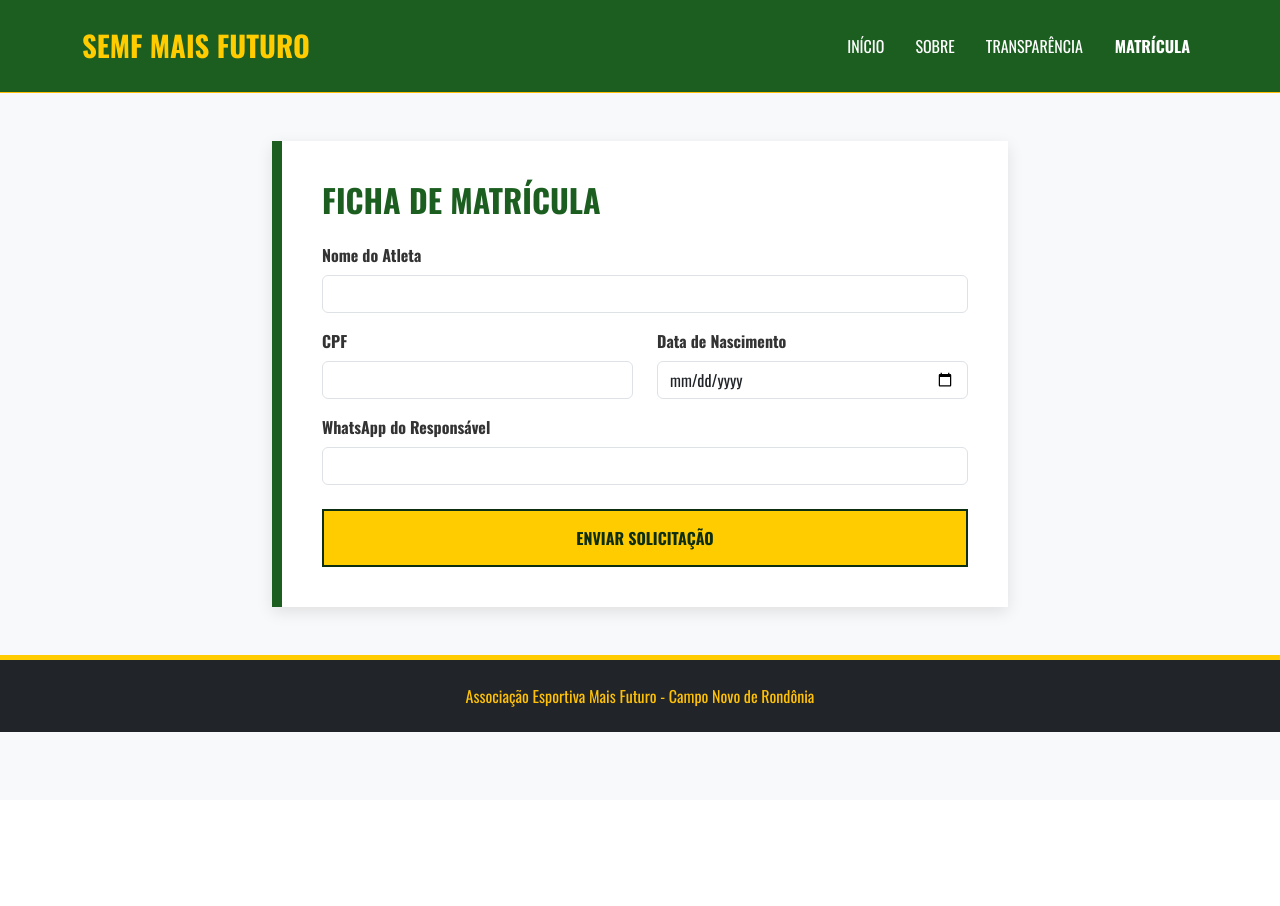
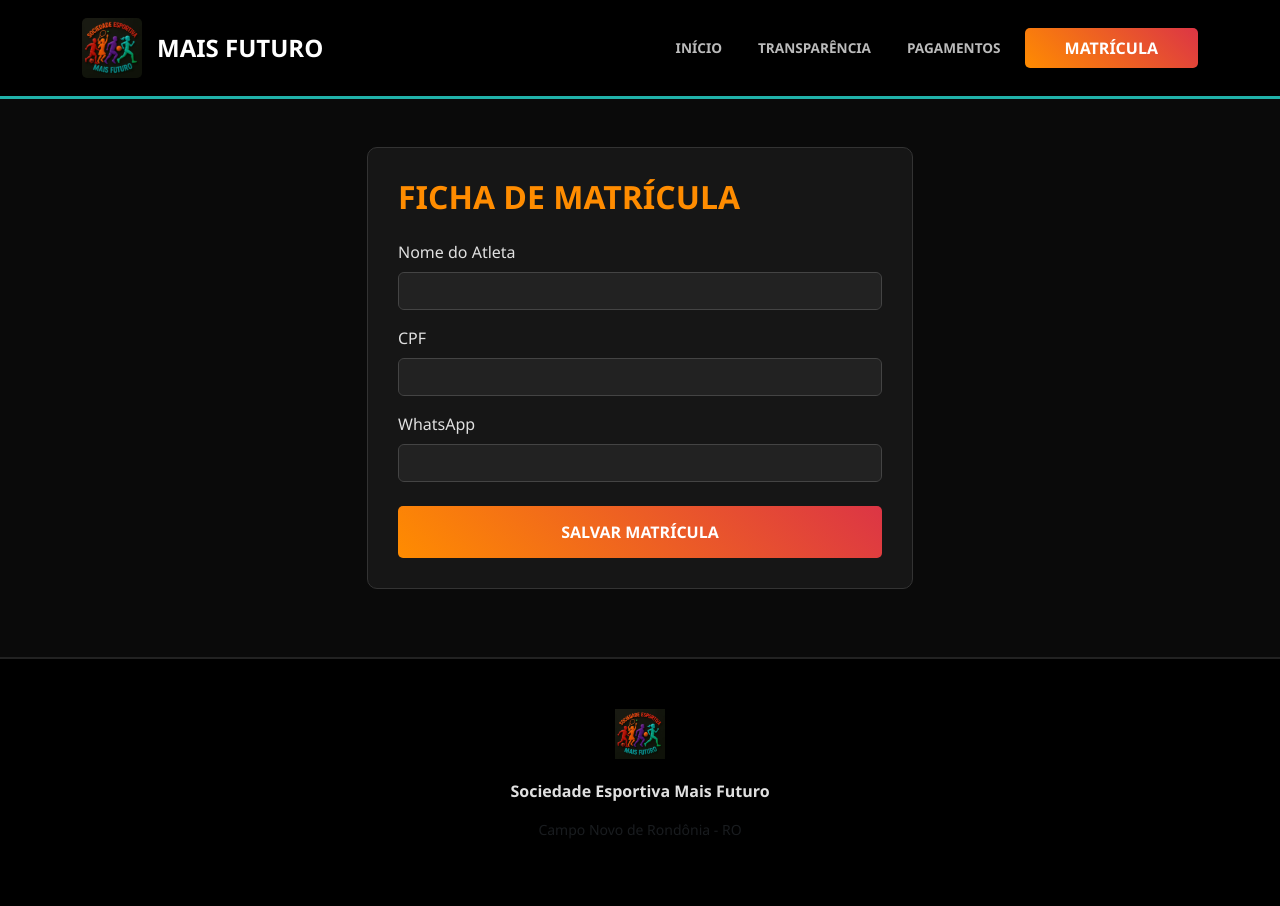
Before and after one commit to Eduuuoo/SEMF, a Flask app: page /inscricao in a window 1280 px wide. Before the commit the page ends 732 px from the top, so only its background shows below. Run offline with Flask 3, Linux system fonts and the light colour scheme.

Commit message:
Primeiro envio do site da SEMF

```diff
--- a/app.py
+++ b/app.py
@@ -1,19 +1,19 @@
 from flask import Flask, render_template, request, url_for
+import csv
+import os
 
 app = Flask(__name__)
+app.secret_key = "semf_dark_edition_2026"
 
-# Dados para a Transparência (Simulados)
 gastos_lista = [
-    {"data": "02/05/2026", "descricao": "Material Esportivo", "valor": "R$ 750,00"},
-    {"data": "10/05/2026", "descricao": "Manutenção Campo", "valor": "R$ 600,00"}
+    {"data": "02/05/2026", "descricao": "Material Esportivo e Uniformes", "valor": "R$ 1.250,00"},
+    {"data": "10/05/2026", "descricao": "Manutenção do Campo Novo", "valor": "R$ 600,00"},
+    {"data": "14/05/2026", "descricao": "Arbitragem e Logística", "valor": "R$ 450,00"}
 ]
 
 @app.route('/')
 def home():
-    try:
-        return render_template('home.html')
-    except Exception as e:
-        return f"Erro ao carregar a página inicial: {e}"
+    return render_template('home.html')
 
 @app.route('/sobre')
 def sobre():
@@ -23,17 +23,27 @@ def sobre():
 def transparencia():
     return render_template('transparencia.html', gastos=gastos_lista)
 
-@app.route('/doacao')
-def doacao():
-    return render_template('doacao.html')
+@app.route('/pagamentos')
+def pagamentos():
+    return render_template('pagamentos.html')
 
 @app.route('/inscricao', methods=['GET', 'POST'])
 def inscricao():
     if request.method == 'POST':
-        nome_atleta = request.form.get('nome')
-        return render_template('sucesso.html', nome=nome_atleta)
+        nome = request.form.get('nome')
+        cpf = request.form.get('cpf')
+        telefone = request.form.get('telefone')
+
+        file_path = 'inscricoes_semf.csv'
+        file_exists = os.path.isfile(file_path)
+        with open(file_path, 'a', newline='', encoding='utf-8') as f:
+            writer = csv.writer(f)
+            if not file_exists:
+                writer.writerow(['Nome Atleta', 'CPF', 'WhatsApp'])
+            writer.writerow([nome, cpf, telefone])
+
+        return render_template('sucesso.html', nome=nome)
     return render_template('inscricao.html')
 
 if __name__ == '__main__':
-    # O debug=True ajuda a ver o erro real se o site cair
     app.run(debug=True)
--- /dev/null
+++ b/inscricoes_semf.csv
@@ -0,0 +1 @@
+Eduardo Fernandes Silva,060.064.712-99,(69) 3262-1062
--- a/static/style.css
+++ b/static/style.css
@@ -1,79 +1,83 @@
 :root {
-    --primary: #1b5e20; /* Verde Escuro */
-    --accent: #ffcc00;  /* Amarelo Ouro */
-    --light: #f8f9fa;
-    --dark: #0d2e10;
+    --preto-profundo: #0a0a0a;
+    --preto-card: #161616;
+    --turquesa: #20b2aa;
+    --laranja: #ff8c00;
+    --roxo: #6a5acd;
+    --vermelho: #dc3545;
+    --texto-claro: #e0e0e0;
 }
 
 body {
-    font-family: 'Oswald', sans-serif;
-    background-color: var(--light);
+    font-family: 'Segoe UI', Roboto, sans-serif;
+    background-color: var(--preto-profundo);
+    color: var(--texto-claro);
     margin: 0;
-    color: #333;
 }
 
-/* Navbar */
+/* Navbar Dark */
 .navbar {
-    background-color: var(--primary) !important;
-    border-bottom: 5px solid var(--accent);
-    padding: 1.2rem 0;
+    background-color: rgba(0, 0, 0, 0.95) !important;
+    border-bottom: 3px solid var(--turquesa);
+    padding: 0.8rem 0;
 }
 
-.navbar-brand { font-weight: bold; color: var(--accent) !important; font-size: 1.8rem; }
-.nav-link { color: white !important; text-transform: uppercase; font-weight: 500; margin-left: 15px; }
+.logo-site {
+    height: 60px; /* Tamanho da sua logo */
+    width: auto;
+    margin-right: 15px;
+    border-radius: 5px;
+}
 
-/* Hero Section */
+.navbar-brand { font-weight: 800; color: white !important; font-size: 1.5rem; }
+.nav-link { color: #bbb !important; font-weight: 600; text-transform: uppercase; margin-left: 20px; font-size: 0.85rem; }
+.nav-link:hover { color: var(--laranja) !important; }
+
+/* Seção de Destaque */
 .hero {
-    background: linear-gradient(rgba(0,0,0,0.6), rgba(0,0,0,0.6)),
-                url('https://images.unsplash.com/photo-1574629810360-7efbbe195018?q=80');
+    background: linear-gradient(rgba(0,0,0,0.8), rgba(0,0,0,0.8)),
+                url('https://images.unsplash.com/photo-1551952237-954a0e68786c?q=80');
     background-size: cover;
-    background-position: center;
-    color: white;
     padding: 100px 0;
     text-align: center;
-    border-bottom: 8px solid var(--accent);
-}
-
-/* Blocos de Fotos e Cards */
-.box-foto {
-    background: white;
-    padding: 15px;
-    border: 1px solid #ddd;
-    box-shadow: 0 10px 20px rgba(0,0,0,0.1);
-    margin-bottom: 30px;
-}
-
-.box-foto img {
-    width: 100%;
-    height: 250px;
-    object-fit: cover;
-    border: 3px solid var(--primary);
+    border-bottom: 5px solid var(--roxo);
 }
 
 .btn-semf {
-    background-color: var(--accent);
-    color: var(--dark);
+    background: linear-gradient(45deg, var(--laranja), var(--vermelho));
+    color: white;
+    padding: 14px 40px;
+    border-radius: 5px;
     font-weight: bold;
-    padding: 15px 40px;
-    border: 2px solid var(--dark);
     text-transform: uppercase;
     text-decoration: none;
     display: inline-block;
+    transition: 0.3s;
+    border: none;
 }
 
-.btn-semf:hover { background-color: var(--primary); color: white; }
+.btn-semf:hover { transform: translateY(-3px); box-shadow: 0 5px 15px rgba(255, 140, 0, 0.4); color: white; }
+
+/* Cards Dark */
+.card-semf {
+    background: var(--preto-card);
+    border: 1px solid #333;
+    border-radius: 10px;
+    padding: 30px;
+    margin-bottom: 20px;
+}
+
+.form-control {
+    background-color: #222;
+    border: 1px solid #444;
+    color: white;
+}
+
+.form-control:focus { background-color: #2a2a2a; color: white; border-color: var(--turquesa); }
 
 footer {
-    background: var(--dark);
-    color: var(--accent);
-    padding: 40px 0;
+    background: #000;
+    padding: 50px 0;
+    border-top: 2px solid #222;
     text-align: center;
-    border-top: 5px solid var(--accent);
 }
-
-.card-form {
-    background: white;
-    padding: 40px;
-    border-left: 10px solid var(--primary);
-    box-shadow: 0 5px 15px rgba(0,0,0,0.1);
-}
--- a/templates/base.html
+++ b/templates/base.html
@@ -3,30 +3,37 @@
 <head>
     <meta charset="UTF-8">
     <meta name="viewport" content="width=device-width, initial-scale=1.0">
-    <title>SEMF - Mais Futuro</title>
+    <title>SEMF - Sociedade Esportiva Mais Futuro</title>
     <link href="https://cdn.jsdelivr.net/npm/bootstrap@5.3.0/dist/css/bootstrap.min.css" rel="stylesheet">
-    <link href="https://fonts.googleapis.com/css2?family=Oswald:wght@400;700&display=swap" rel="stylesheet">
     <link rel="stylesheet" href="{{ url_for('static', filename='style.css') }}">
 </head>
 <body>
-    <nav class="navbar navbar-expand-lg navbar-dark bg-dark border-bottom border-warning">
+    <nav class="navbar navbar-expand-lg sticky-top">
         <div class="container">
-            <a class="navbar-brand fw-bold text-warning" href="{{ url_for('home') }}">SEMF MAIS FUTURO</a>
-            <div class="navbar-nav ms-auto">
-                <a class="nav-link text-white" href="{{ url_for('home') }}">Início</a>
-                <a class="nav-link text-white" href="{{ url_for('sobre') }}">Sobre</a>
-                <a class="nav-link text-white" href="{{ url_for('transparencia') }}">Transparência</a>
-                <a class="nav-link btn btn-warning text-dark fw-bold ms-lg-3" href="{{ url_for('inscricao') }}">MATRÍCULA</a>
+            <a class="navbar-brand d-flex align-items-center" href="{{ url_for('home') }}">
+                <img src="{{ url_for('static', filename='logo.jpg') }}" alt="Logo SEMF" class="logo-site">
+                <span>MAIS FUTURO</span>
+            </a>
+            <div class="collapse navbar-collapse justify-content-end">
+                <ul class="navbar-nav align-items-center">
+                    <li class="nav-item"><a class="nav-link" href="{{ url_for('home') }}">Início</a></li>
+                    <li class="nav-item"><a class="nav-link" href="{{ url_for('transparencia') }}">Transparência</a></li>
+                    <li class="nav-item"><a class="nav-link" href="{{ url_for('pagamentos') }}">Pagamentos</a></li>
+                    <li class="nav-item"><a class="btn-semf py-2 ms-lg-3" href="{{ url_for('inscricao') }}">MATRÍCULA</a></li>
+                </ul>
             </div>
         </div>
     </nav>
 
     {% block content %}{% endblock %}
 
-    <footer class="bg-dark text-warning text-center py-4 mt-5">
-        <p class="mb-0">Associação Esportiva Mais Futuro - Campo Novo de Rondônia</p>
+    <footer>
+        <div class="container">
+            <img src="{{ url_for('static', filename='logo.jpg') }}" alt="Logo" style="height: 50px; margin-bottom: 20px;">
+            <p><strong>Sociedade Esportiva Mais Futuro</strong></p>
+            <p class="small text-muted">Campo Novo de Rondônia - RO</p>
+        </div>
     </footer>
-
     <script src="https://cdn.jsdelivr.net/npm/bootstrap@5.3.0/dist/js/bootstrap.bundle.min.js"></script>
 </body>
 </html>
--- a/templates/inscricao.html
+++ b/templates/inscricao.html
@@ -2,29 +2,23 @@
 {% block content %}
 <div class="container my-5">
     <div class="row justify-content-center">
-        <div class="col-md-8">
-            <div class="card-form">
-                <h2 class="fw-bold mb-4" style="color: var(--primary);">FICHA DE MATRÍCULA</h2>
+        <div class="col-md-6">
+            <div class="card-semf">
+                <h2 class="fw-bold mb-4" style="color: var(--laranja);">FICHA DE MATRÍCULA</h2>
                 <form action="{{ url_for('inscricao') }}" method="POST">
                     <div class="mb-3">
-                        <label class="form-label fw-bold">Nome do Atleta</label>
+                        <label class="form-label">Nome do Atleta</label>
                         <input type="text" name="nome" class="form-control" required>
                     </div>
-                    <div class="row mb-3">
-                        <div class="col-md-6">
-                            <label class="form-label fw-bold">CPF</label>
-                            <input type="text" name="cpf" class="form-control" required>
-                        </div>
-                        <div class="col-md-6">
-                            <label class="form-label fw-bold">Data de Nascimento</label>
-                            <input type="date" name="data" class="form-control" required>
-                        </div>
+                    <div class="mb-3">
+                        <label class="form-label">CPF</label>
+                        <input type="text" name="cpf" class="form-control" required>
                     </div>
                     <div class="mb-4">
-                        <label class="form-label fw-bold">WhatsApp do Responsável</label>
-                        <input type="text" name="tel" class="form-control" required>
+                        <label class="form-label">WhatsApp</label>
+                        <input type="text" name="telefone" class="form-control" required>
                     </div>
-                    <button type="submit" class="btn-semf w-100">ENVIAR SOLICITAÇÃO</button>
+                    <button type="submit" class="btn-semf w-100">SALVAR MATRÍCULA</button>
                 </form>
             </div>
         </div>
```
Also changed, not shown: templates/doacao.html (+21 -8 lines), templates/home.html (+13 -14 lines), templates/pagamentos.html (added, +24 -0 lines), templates/sobre.html (+4 -9 lines), templates/sucesso.html (+6 -6 lines), templates/transparencia.html (+8 -8 lines), README.md (added), static/logo.jpg (added).
